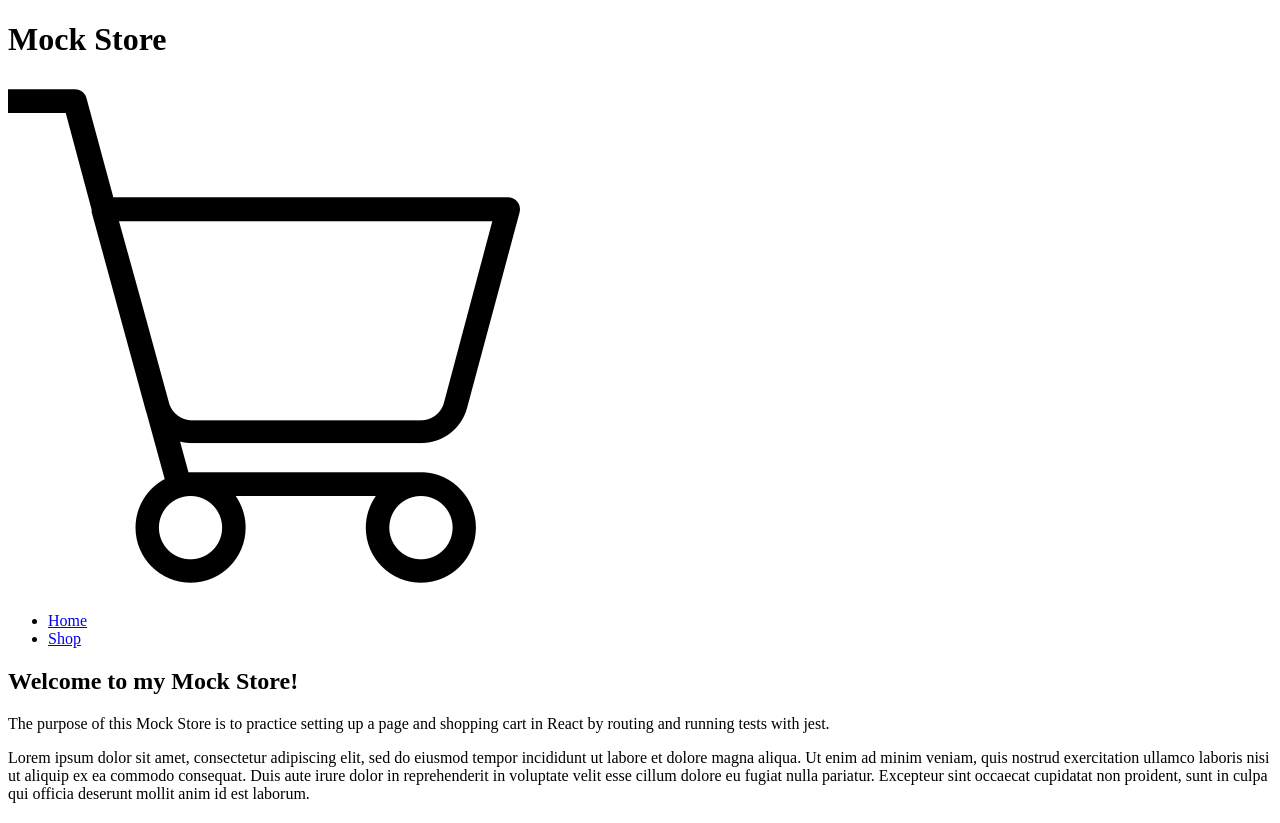
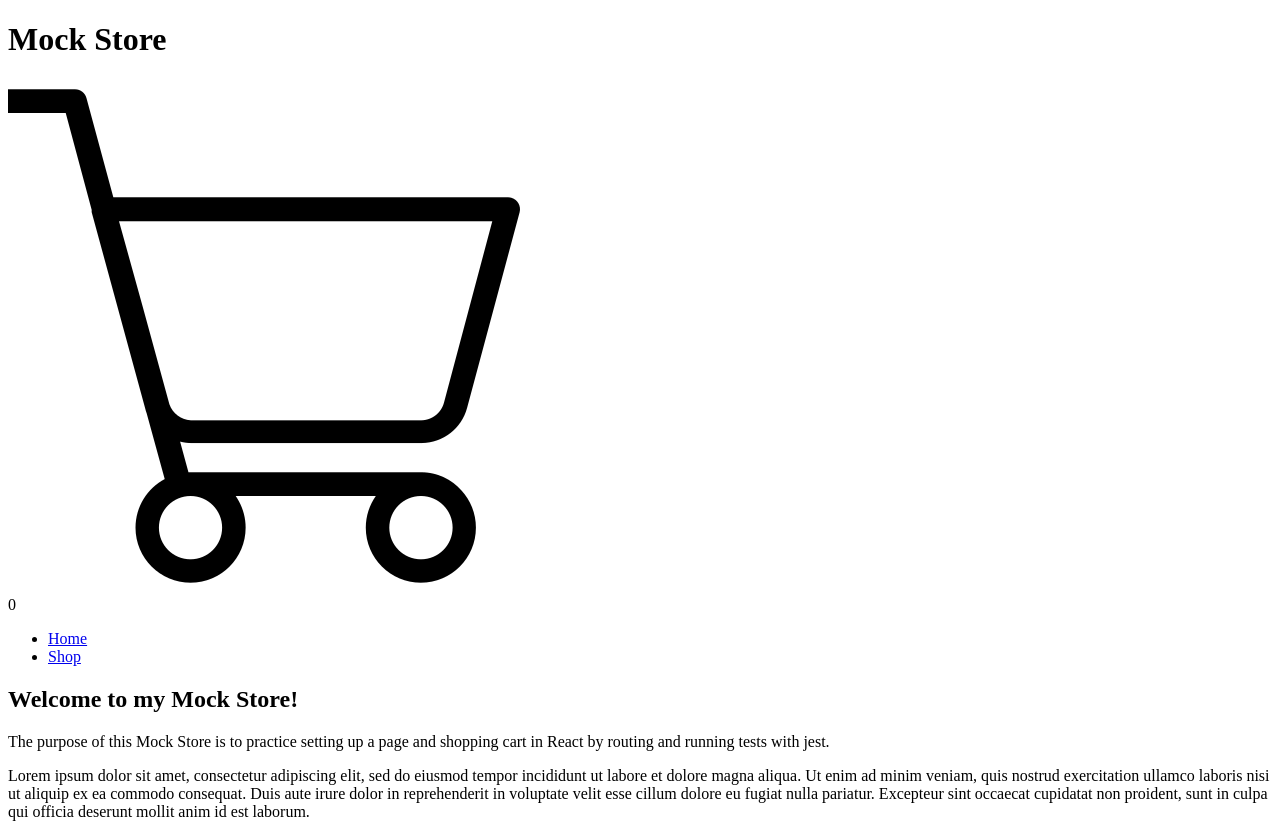
Before and after one commit to reezymane/shopping-cart, a React (Create React App) app: page / in a window 1280 px wide. Shown: the top 823 px of the page. Built offline with nearby package versions, Linux system fonts and the light colour scheme.

Commit message:
change prop.cartCount to props.cartQty

```diff
--- a/src/Components/Cart.js
+++ b/src/Components/Cart.js
@@ -1,13 +1,13 @@
 import React from "react";
 import ShoppingCart from "../Assets/cart.png";
 
-const Cart = (prop) => {
+const Cart = (props) => {
     return (
         <div className="Cart">
             <img src={ShoppingCart} alt="Shopping Cart" className="CartImg"/>
 
             <div className="CartCount" data-testid="CartCount">
-                {prop.cartCount}
+                {props.cartQty}
             </div>
         </div>
     );
```
